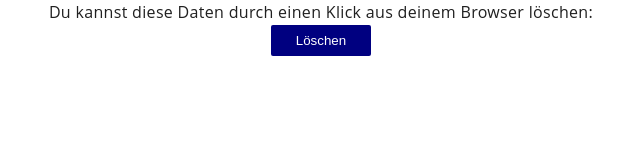
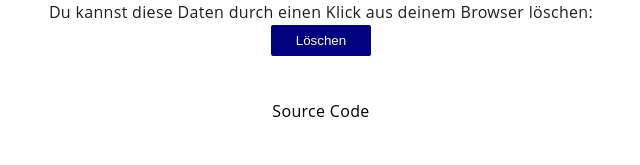
Before and after one commit to fsi-tue/eei, a PHP site: page / in a window 1280 px wide. Shown: the part 635-800 px from the top of the page, without its empty margins (319-959 px from the left). Run offline with PHP 8.4, Linux system fonts and the light colour scheme.

Commit message:
Add source code link

```diff
--- a/index.php
+++ b/index.php
@@ -35,6 +35,8 @@ require_once('config.php');
             Du kannst diese Daten durch einen Klick aus deinem Browser löschen:<br>
             <input type="submit" value="Löschen" onclick="localStorage.clear()">
         </div>
+        <br><br>
+        <a href="https://github.com/fsi-tue/eei">Source Code</a>
     </div>
 </body>
 </html>
```
